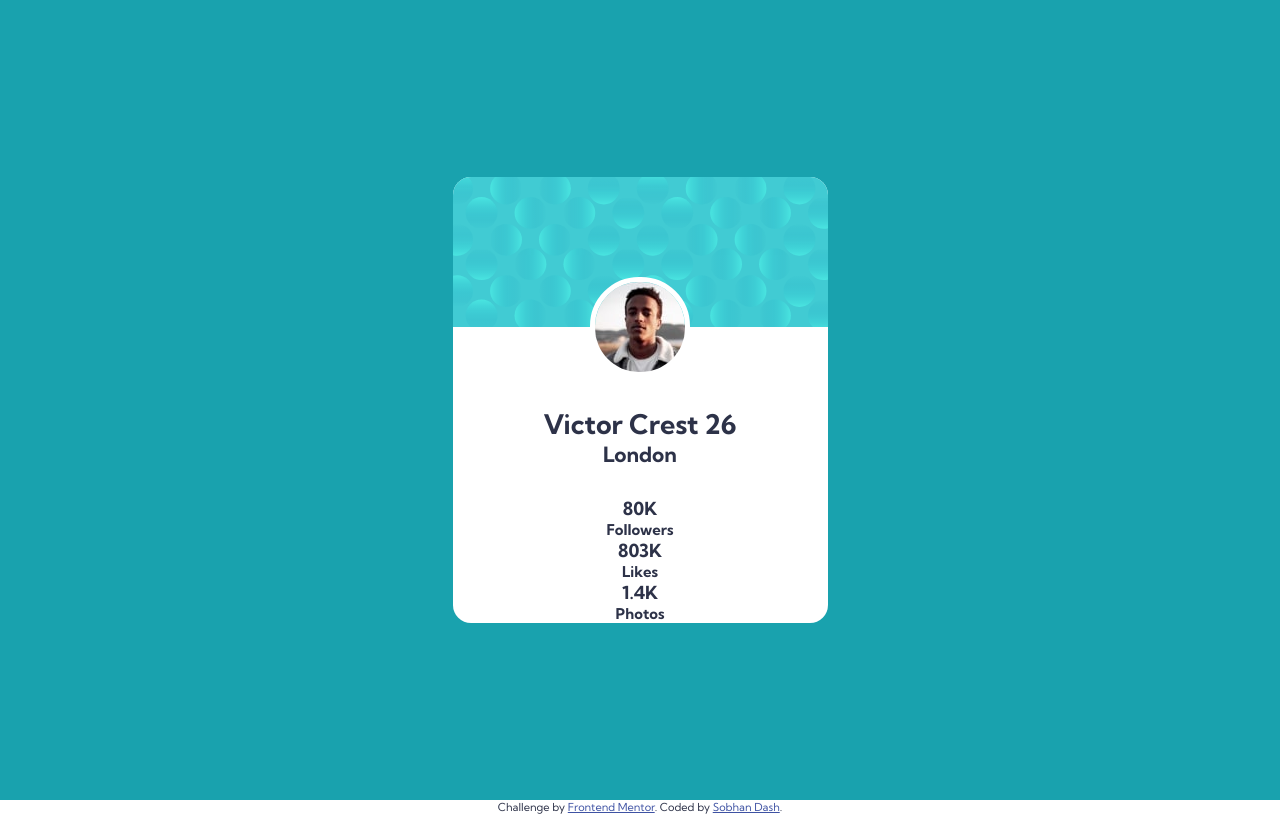
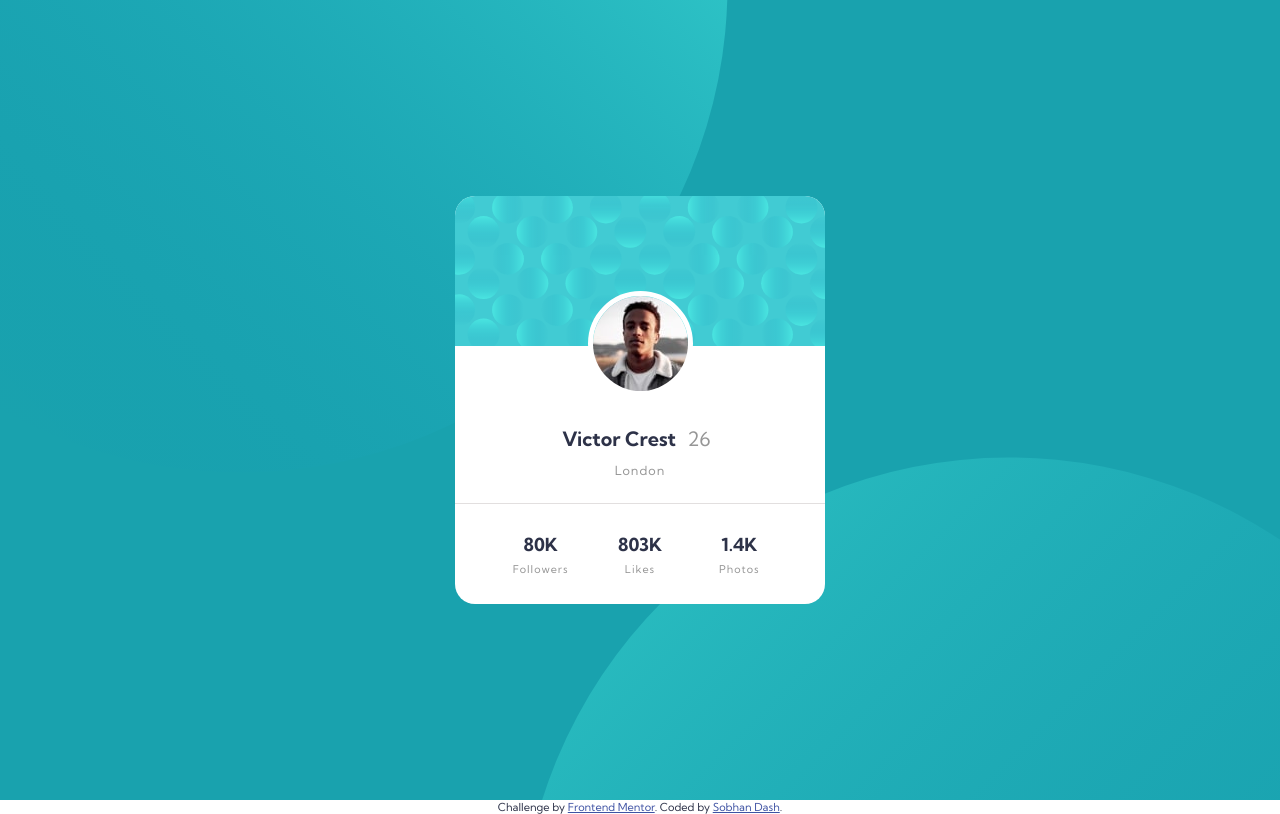
Before and after one commit to SobhanDash/frontendmentor-challenge1, a plain HTML site: page index.html in a window 1280 px wide. Drawn offline with Linux system fonts and the light colour scheme.

Commit message:
style: added images and footer, fixed fonts,

```diff
--- a/index.html
+++ b/index.html
@@ -13,6 +13,11 @@
 </head>
 <body>
   <section class="main">
+    <div class="circles">
+      <img src="/images/bg-pattern-top.svg" alt="" class="c1">
+      <img src="/images/bg-pattern-bottom.svg" alt="" class="c2">
+    </div>
+
     <div class="card">
       <div class="card-header"></div>
       <div class="card-body">
--- a/style.css
+++ b/style.css
@@ -27,22 +27,20 @@ body{
 section{
     background-color: var(--darkCyan);
     height: 100vh;
-    position: relative;
     display: flex;
     justify-content: center;
     align-items: center;
+    overflow: hidden;
+    position: relative;
 }
 
 .card{
-    border-radius: 1rem;
-    width: 375px;
+    width: 370px;
+    border-radius: 20px;
     background-color: white;
+    overflow: hidden;
     text-align: center;
-    overflow: hidden;
-}
-
-.card-body{
-    padding: 0 20px 30px;
+    position: relative;
 }
 
 .card-header{
@@ -51,32 +49,94 @@ section{
     height: 150px;
 }
 
+.card-body{
+    padding: 0 20px 25px;
+}
+
+
 .img-holder{
-    border-radius: 49%;
-    margin: -50px auto 30px auto;
+    width: 105px;
+    height: 105px;
+    border-radius: 50%;
     border: 5px solid white;
     overflow: hidden;
-    width: 100px;
-    height: 100px;
+    margin: -55px auto 30px auto;
 }
 
 .image-holder img{
-    display: block;
     width: 100%;
     height: auto;
-    background-image: cover;
+    display: block;
+}
+
+.age, .city, .meta{
+    color: var(--darkGray);
+    font-weight: 400;
+}
+
+.name-age{
+    font-size: 1.1rem;
+    margin-bottom: 12px;
+    font-weight: 700;
+}
+
+.age{
+    font-weight: 400;
+    padding: 0.2rem 0.4rem 0;
+}
+
+.city{
+    font-size: 0.7rem;
+    font-weight: normal;
+    letter-spacing: 1px;
+    margin-top: 12px;
 }
 
 
+.card-footer{
+    border-top: 1px solid hsl(0, 4%, 88%);
+    display: flex;
+    padding: 0 2rem 0 2rem;
+}
 
+.card-footer .item{
+    display: flex;
+    flex: 1;
+    height: 100px;
+    justify-content: center;
+    align-items: center;
+    flex-direction: column;
+}
 
+.card-footer .item .value{
+    font-size: 1rem;
+    font-weight: bold;
+    margin-bottom: 6px;
+}
 
+.card-footer .item .meta{
+    font-size: 0.6rem;
+    letter-spacing: 1px;
+}
 
+/* Graphics(circles) */
+.circles .c1, .circles .c2{
+    position: absolute;
+}
 
+.circles .c1{
+    top: -505px;
+    left: -250px;
+}
 
+.circles .c2{
+    bottom: -635px;
+    right: -217px;
+}
 
 .attribution {
-     font-size: 11px; text-align: center;
+    font-size: 11px;
+    text-align: center;
 }
 
 .attribution a {
```
